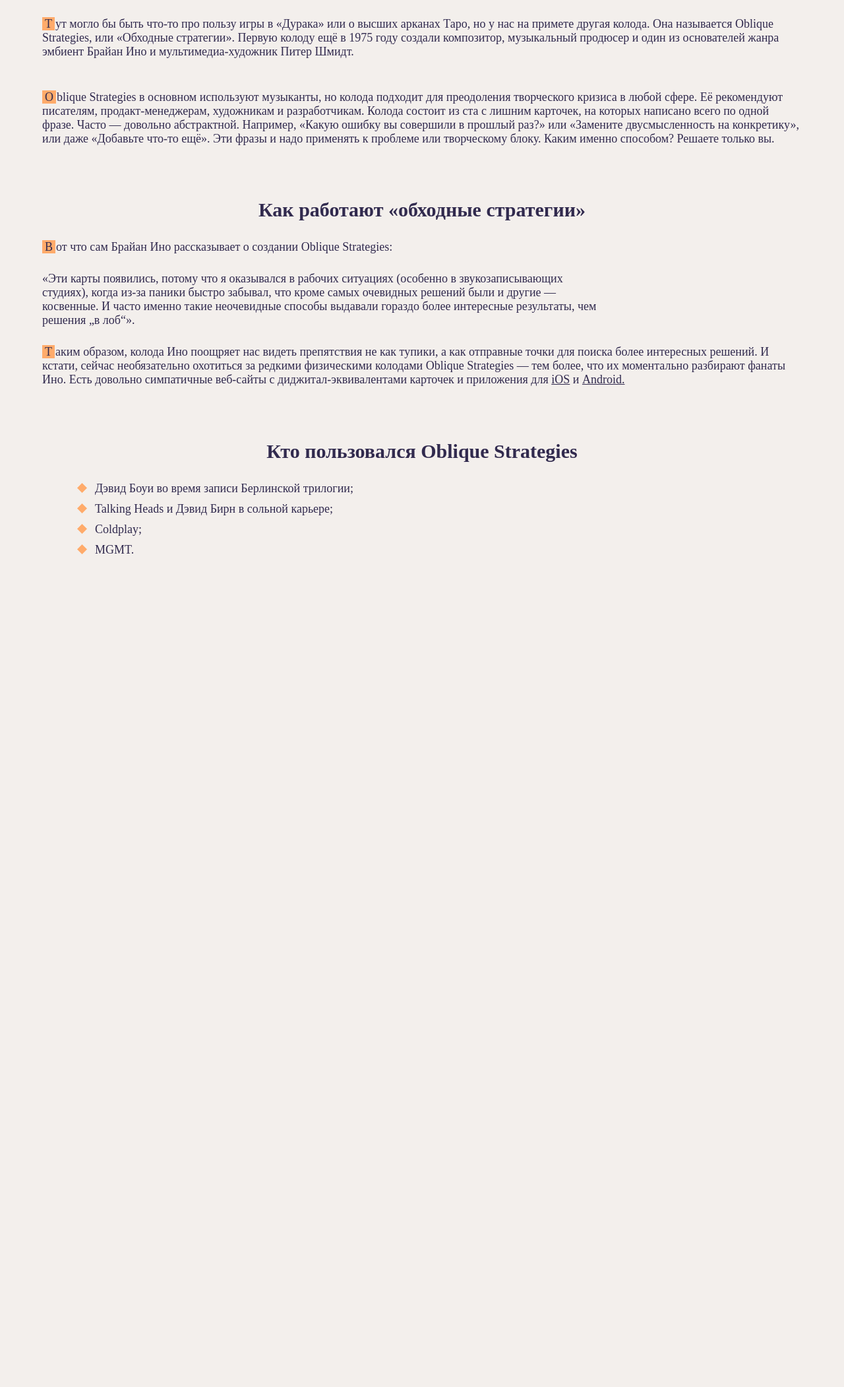
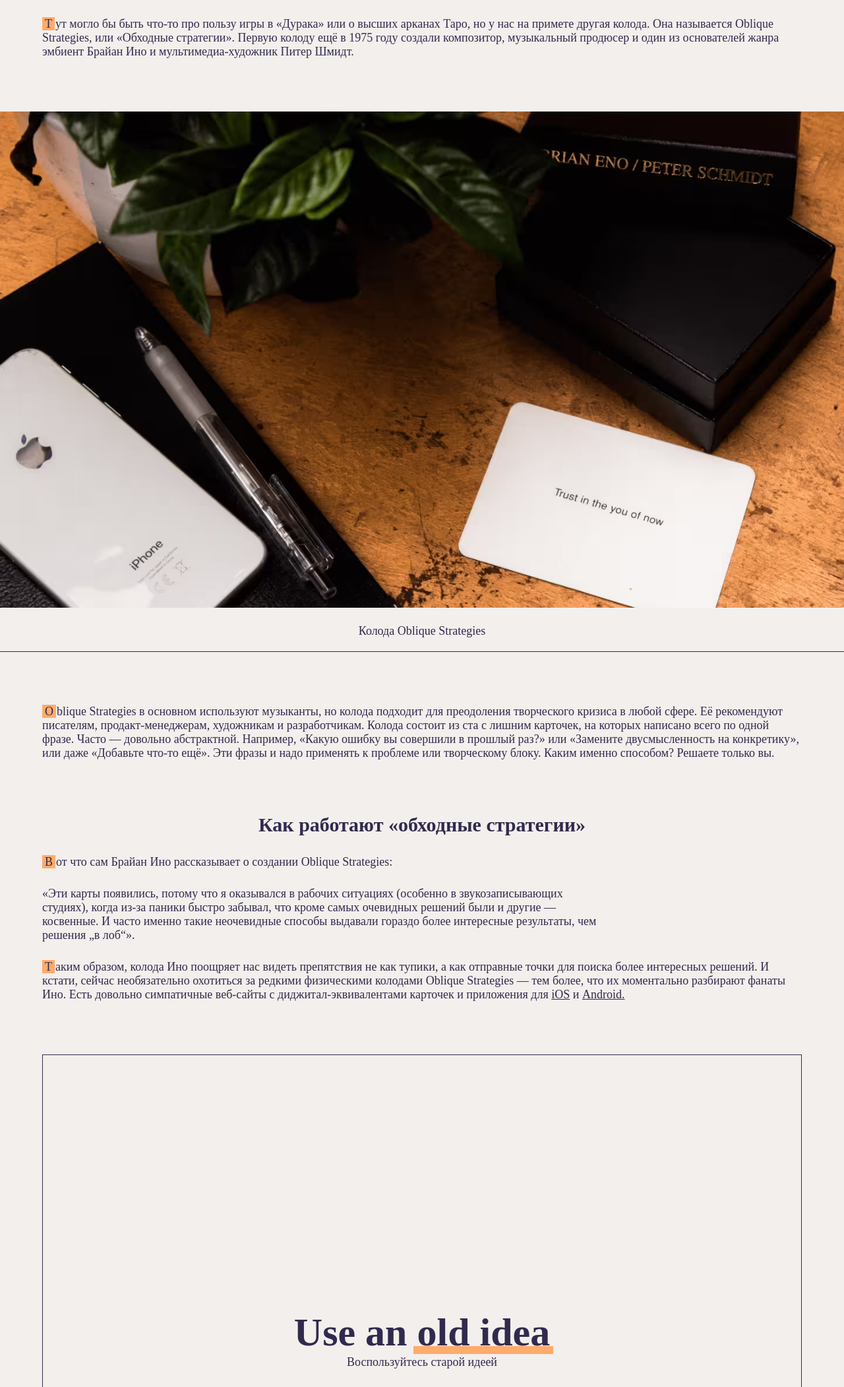
Before and after one commit to Bazbak/karty-podskazhut-main, a plain HTML site: page index.html in a window 1280 px wide. Shown: the part 698-2800 px from the top of the page at 66% size. Before the commit the page ends 1606 px from the top, so only its background shows below. Drawn offline with Linux system fonts and the light colour scheme.

Commit message:
commit crime

```diff
--- a/index.html
+++ b/index.html
@@ -36,12 +36,14 @@
             колода. Она называется Oblique Strategies, или «Обходные стратегии». Первую колоду ещё в 1975 году создали
             композитор, музыкальный продюсер и один из основателей жанра эмбиент Брайан Ино и мультимедиа-художник Питер
             Шмидт.</p>
-        <figure>
-            <picture>
-                <img>
+        <figure class="content__figure">
+            <picture class="content__picture">
+                <source srcset="images/cards-1x.avif 1x, images/cards-2x.avif 2x" type="image/avif">
+                <source srcset="images/cards-1x.webp 1x, images/cards-2x.webp 2x" type="image/webp">
+                <img class="img_calc" src="images/cards-1x.png" srcset="images/cards-1x.png 1x, images/cards-2x.png 2x" loading="lazy">
             </picture>
-            <figcaption>
-
+            <figcaption class="content__picture-caption">
+                Колода Oblique Strategies
             </figcaption>
         </figure>
         <p class="content__paragraph">Oblique Strategies в основном используют музыканты, но колода подходит для
@@ -76,6 +78,10 @@
                     target="_blank">Android.</a>
         </p>
     </div>
+    <article class="content__card">
+        <h3 class="content__card-title heading">Use an <span class="colored-text">old idea</span></h3>
+        <p class="content__card-subtitle">Воспользуйтесь старой идеей</p>
+    </article>
     <h2 class="heading content__title">Кто пользовался Oblique Strategies</h2>
     <div class="content__text-block ">
         <ul>
--- a/styles/style.css
+++ b/styles/style.css
@@ -81,3 +81,48 @@ a{
   padding: 0 4px 0 4px;
   margin-right: 1px;
 }
+.content__figure{
+  margin-block: 7%;
+  position: relative;
+  right: 5vi;
+  width: calc(100% + 10vi);
+}
+.content__picture{
+  width: 100%;
+}
+.img_calc{
+  width: 100%;
+}
+.content__picture-caption{
+  border-bottom: 1px solid #312A4E;
+  text-align: center;
+  padding-block: 20px;
+}
+.content__card{
+  display: flex;
+  flex-direction: column;
+  border: 1px solid currentColor;
+  justify-content: center;
+  align-items: center;
+  aspect-ratio: 4/3;
+  margin-top: 7%;
+}
+.content__card-title{
+  font-size: 60px;
+}
+.content__card-subtitle{
+  font-size: 18px;
+}
+.colored-text::after{
+  content: '';
+  position: absolute;
+  width: 105%;
+  height: 0.2em;
+  background-color: var(--accent-color);
+  z-index: -1;
+  left: -2.5%;
+  bottom: 0;
+}
+.colored-text{
+  position: relative;
+}
```
